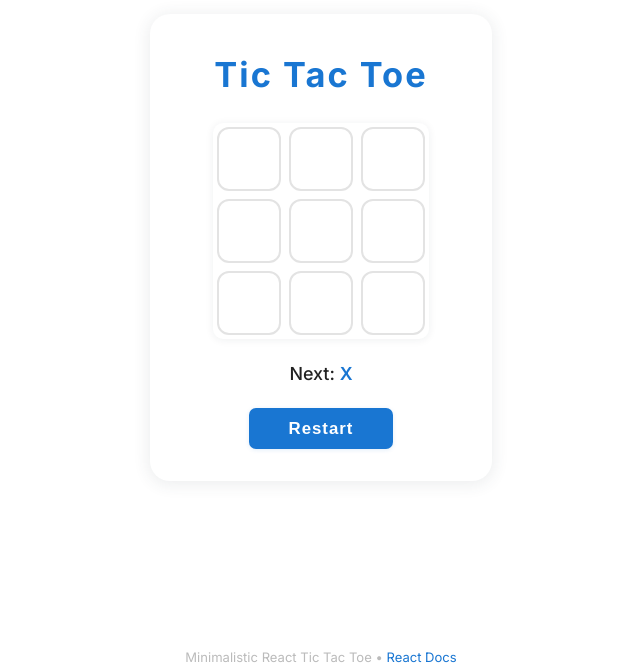
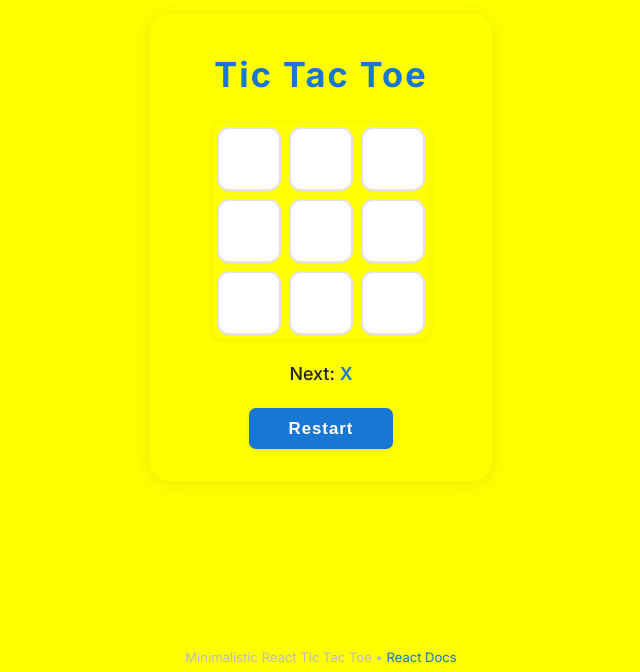
Before and after one commit to Workflow-Manager-admin/web-based-tic-tac-toe-40808-40817, a React (Create React App) app in the folder tic_tac_toe_frontend/: page / in a window 1280 px wide. Shown: the part 128-800 px from the top of the page, without its empty margins (319-959 px from the left). Built offline with nearby package versions, Linux system fonts and the light colour scheme; the HTML template or start-up script is replaced by a standard one.

Commit message:
CheckPoint - cg730bf766

```diff
--- a/tic_tac_toe_frontend/src/App.css
+++ b/tic_tac_toe_frontend/src/App.css
@@ -3,13 +3,14 @@
   --primary: #1976d2;
   --secondary: #e3e3e3;
   --accent: #f44336;
-  --bg: #fff;
+  --bg: #ffff00; /* Updated to yellow for application's background */
   --text: #222;
   --board-border: #e3e3e3;
 }
 
+/* Set the application's background to yellow, remain light & minimalistic */
 body, html {
-  background: var(--bg);
+  background: var(--bg) !important;
   color: var(--text);
   height: 100%;
   margin: 0;
```
Also changed, not shown: 2 other files (tests, documents, lock files or other folders).
